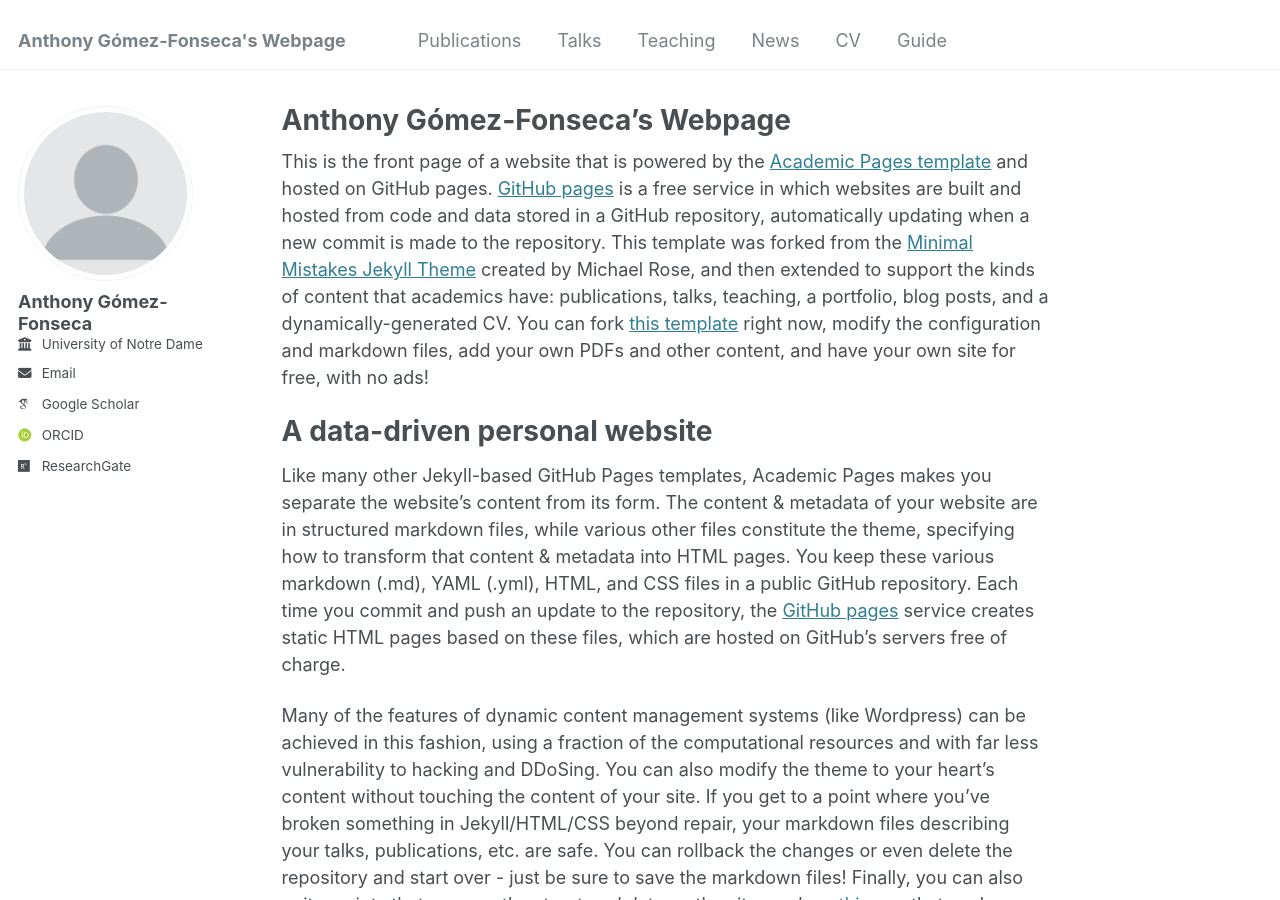
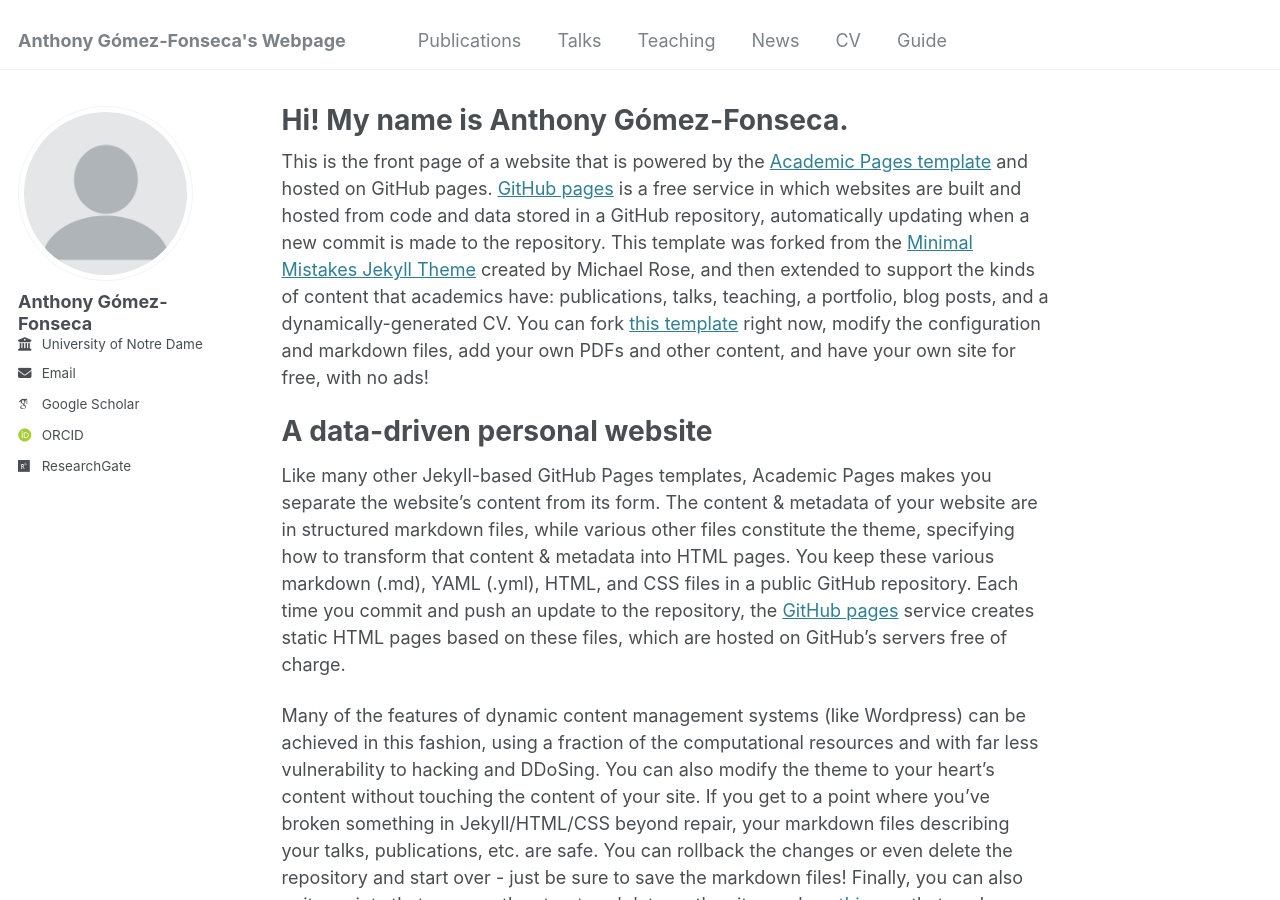
Before and after one commit to gomezfonsecaa/Anthony, a Jekyll site: the page built from _pages/about.md, in a window 1280 px wide and 900 px high. Built offline with Jekyll 4.4.1, drawn with Linux system fonts in a browser that asks for light colours; some web fonts are replaced.

Commit message:
Update about.md

```diff
--- a/_pages/about.md
+++ b/_pages/about.md
@@ -1,6 +1,6 @@
 ---
 permalink: /
-title: "Anthony Gómez-Fonseca's Webpage"
+title: "Hi! My name is Anthony Gómez-Fonseca."
 author_profile: true
 redirect_from:
   - /about/
```
